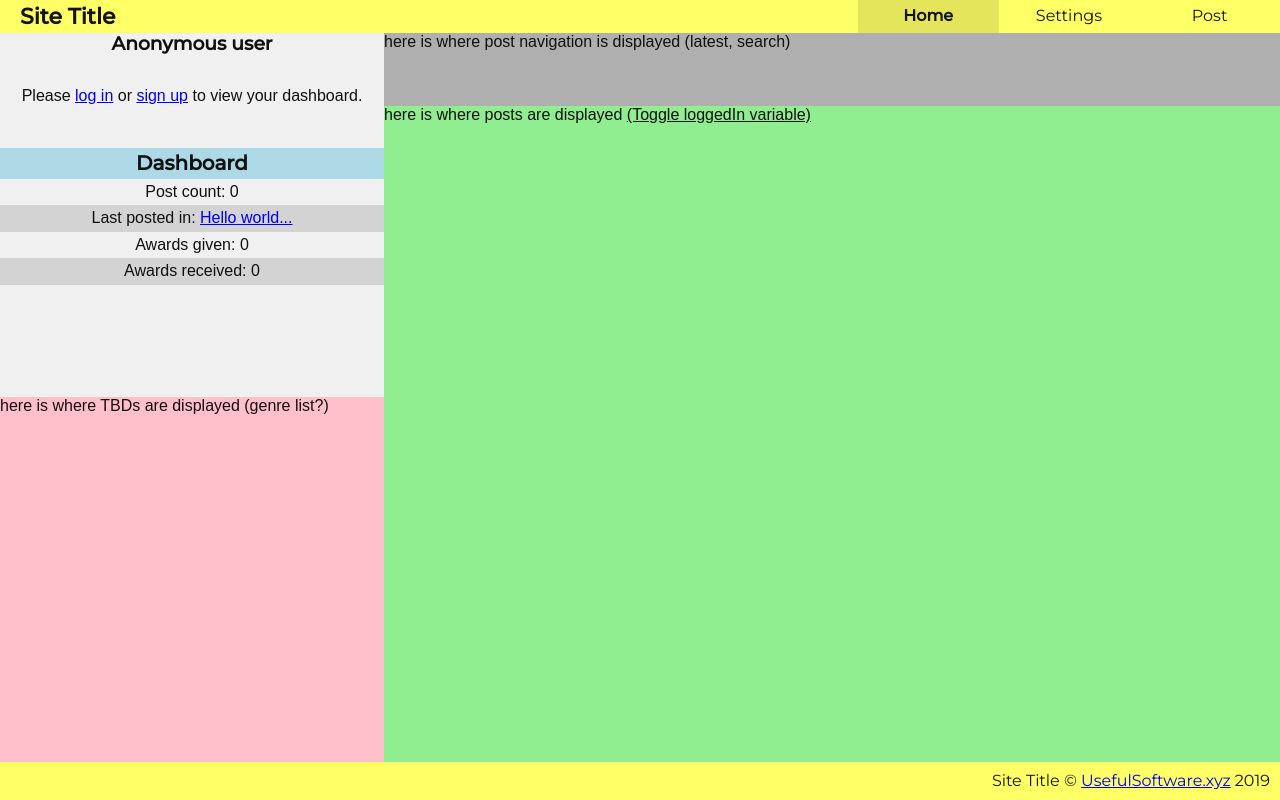
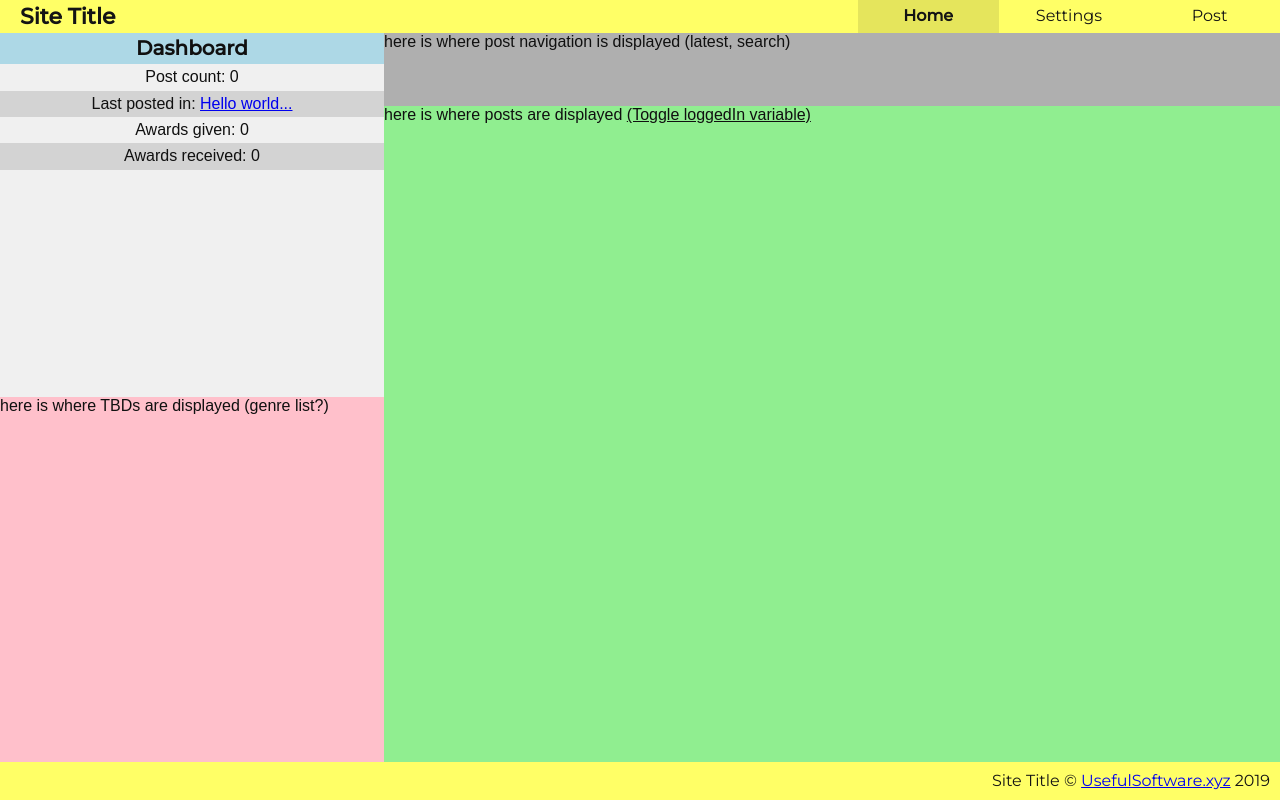
Before and after one commit to tedjenkins/forum, a Vue app: page / in a window 1280 px wide. Built offline with nearby package versions, Linux system fonts and the light colour scheme.

Commit message:
Small edit: removed padding, <h3> heading in user-stats

```diff
--- a/src/views/pages/Home.vue
+++ b/src/views/pages/Home.vue
@@ -2,18 +2,17 @@
   <div id="home">
     <section id="user-stats">
       <div id="user-stats-box" v-if="loggedIn">
-        <h3>User dashboard</h3>
-      </div>
-      <div id="user-not-logged-in" v-else-if="!loggedIn">
-        <h3>Anonymous user</h3>
-        <div id="user-not-logged-in-notice">Please <router-link to="/login">log in</router-link> or <router-link to="/register">sign up</router-link> to view your dashboard.</div>
-        <div class="user-dashboard" id="user-not-logged-in-dashboard">
+        <div id="user-dashboard">
           <h4>Dashboard</h4>
           <div class="dashboard-row">Post count: <span id="dashboard-post-count">0</span></div>
           <div class="dashboard-row">Last posted in: <a id="dashboard-last-posted-in" href="#">Hello world...</a></div>
           <div class="dashboard-row">Awards given: <span id="dashboard-awards-given">0</span></div>
           <div class="dashboard-row">Awards received: <span id="dashboard-awards-received">0</span></div>
         </div>
+      </div>
+      <div id="user-not-logged-in" v-else-if="!loggedIn">
+        <h3>Anonymous user</h3>
+        <div id="user-not-logged-in-notice">Please <router-link to="/login">log in</router-link> or <router-link to="/register">sign up</router-link> to view your dashboard.</div>
       </div>
     </section>
     <section id="unknown">
@@ -40,7 +39,7 @@ import LoginRegisterForm from '@/components/LoginRegisterForm.vue';
 })
 
 export default class Home extends Vue {
-  loggedIn: boolean = false;
+  loggedIn: boolean = true;
 
   toggleLoggedIn() {
     this.loggedIn = !this.loggedIn;
@@ -67,9 +66,11 @@ export default class Home extends Vue {
       text-align: center;
     }
 
-    .user-dashboard {
-      padding: 10px 0px;
+    #user-stats-box {
+      grid-template-rows: auto auto 0.8fr;
+    }
 
+    #user-dashboard {
       & > * {
         padding: 4px;
       }
@@ -86,10 +87,6 @@ export default class Home extends Vue {
       .dashboard-row:nth-of-type(2n) {
         background-color: lightgrey;
       }
-    }
-
-    #user-not-logged-in {
-      grid-template-rows: auto auto 0.8fr;
     }
   }
 
@@ -120,7 +117,7 @@ export default class Home extends Vue {
 
     #user-stats {
       & > * {
-        .user-dashboard {
+        #user-dashboard {
           h4 {
             font-size: 20px;
           }
```
